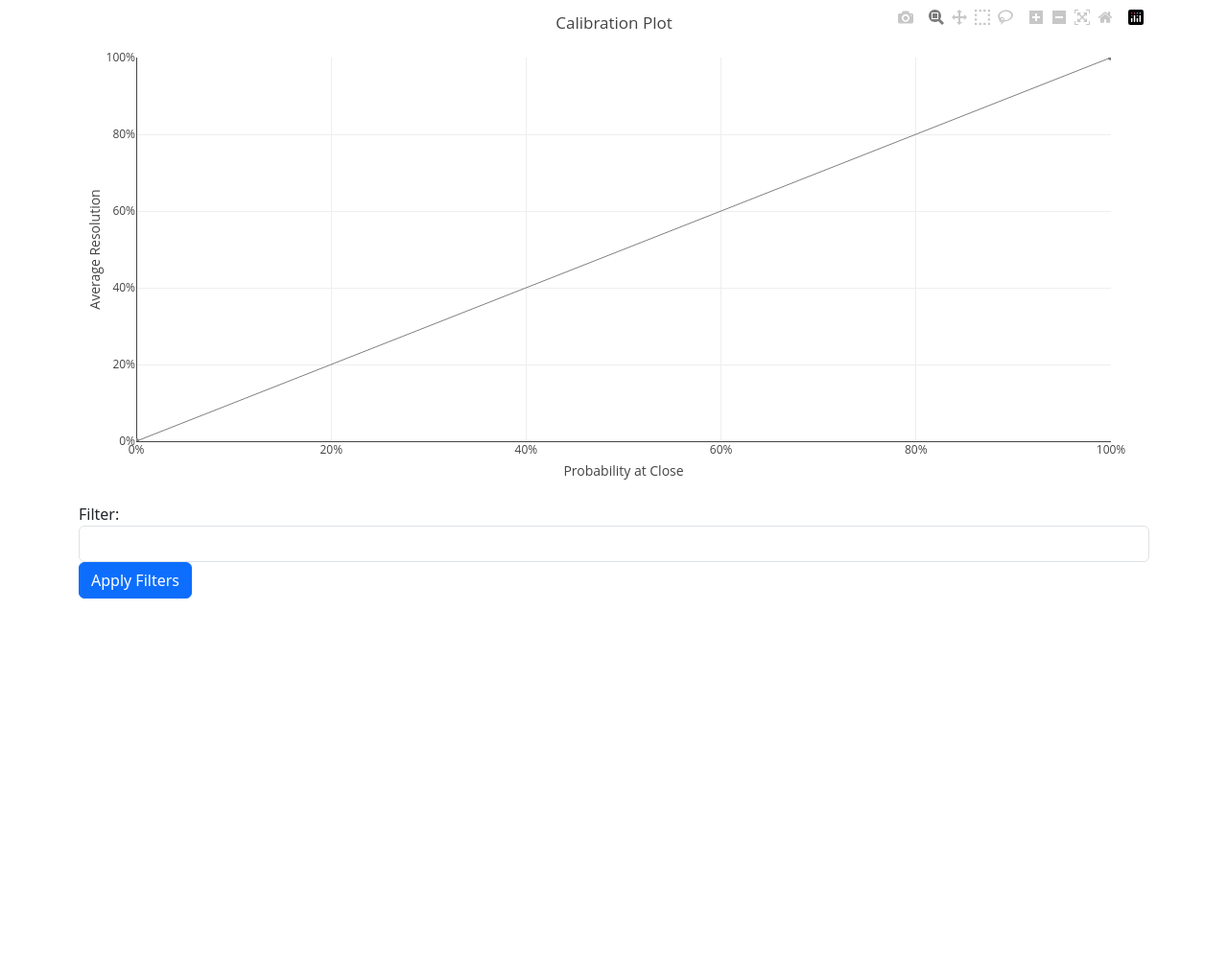
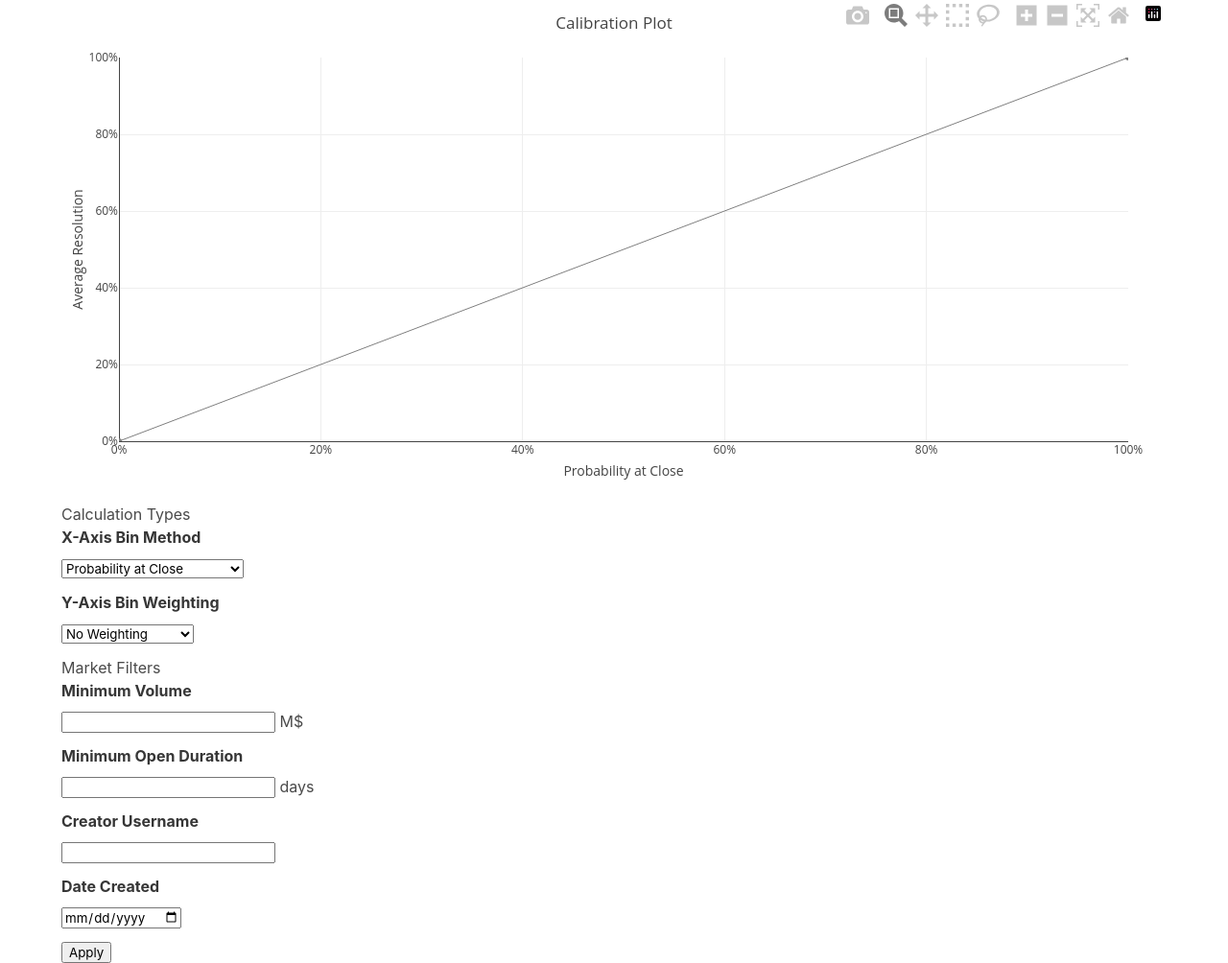
Before and after one commit to wasabipesto/calibration-site, a Flask app: page /manifold in a window 1280 px wide. Shown: the whole page at 96% size. Before the commit the page ends 624 px from the top, so only its background shows below. Run offline with Flask 3, Linux system fonts and the light colour scheme; data that the repository does not hold is empty; some libraries are stand-ins or nearby versions.

Commit message:
basic filtering

```diff
--- a/app.py
+++ b/app.py
@@ -20,11 +20,10 @@ class Market(BaseModel):
     creator_username = pw.CharField()
     created_date = pw.DateTimeField()
     closed_date = pw.DateTimeField()
-    open_days = pw.IntegerField()
-    market_volume = pw.IntegerField()
+    volume = pw.IntegerField()
     resolved_date = pw.DateTimeField()
     resolved_prob = pw.DecimalField()
-    prob_at_resolution = pw.DecimalField()
+    prob_at_close = pw.DecimalField()
 
 app = Flask(__name__)
 scheduler = BackgroundScheduler()
@@ -83,7 +82,7 @@ def get_resolved_prob(market):
     else:
         raise ValueError('Could not get resolved probability:', market)
 
-def get_prob_at_resolution(market):
+def prob_at_close(market):
     return market['probability']
 
 def refresh_data():
@@ -110,11 +109,10 @@ def refresh_data():
                 'creator_username': market['creatorUsername'],
                 'created_date': get_timestamp(market, 'createdTime'),
                 'closed_date': get_timestamp(market, 'closeTime'),
-                'open_days': (get_timestamp(market, 'closeTime') - get_timestamp(market, 'createdTime')).days,
-                'market_volume': market['volume'],
+                'volume': market['volume'],
                 'resolved_date': get_timestamp(market, 'resolutionTime'),
                 'resolved_prob': get_resolved_prob(market),
-                'prob_at_resolution': get_prob_at_resolution(market),
+                'prob_at_close': prob_at_close(market),
             })
 
     if len(newly_resolved_markets):
@@ -143,12 +141,38 @@ def index_manifold():
 def get_data():
     print('Fulfilling request for data...')
 
-    # get filter parameters from the request
-    filters = request.form.getlist('filter')
-    print(filters)
+    # get all markets
+    markets_filtered = Market.select()
+    # filter by each criteria
+    if request.form.get('min_volume'):
+        markets_filtered = markets_filtered.where(
+            Market.volume >= request.form.get('min_volume')
+        )
+    if request.form.get('min_open_days'):
+        markets_filtered = markets_filtered.where(
+            (Market.created_date - Market.closed_date).days >= request.form.get('min_open_days')
+        )
 
-    xaxis_attr = 'prob_at_resolution' # TODO: vary by method
-    markets_filtered = Market.select() # TODO: add filters
+    # set x-axis method
+    if request.form.get('xbin_modifier') in [
+        'prob_at_close',
+        #'prob_at_midpoint',
+        #'prob_time_weighted',
+    ]:
+        xaxis_attr = request.form.get('xbin_modifier')
+    else:
+        xaxis_attr = 'prob_at_close'
+
+    # set y-axis weight
+    ybin_weight_attr_map = {
+        'weight_by_volume': 'volume',
+        #'weight_by_payout': 'value',
+        #'weight_by_traders': 'traders',
+    }
+    if request.form.get('ybin_modifier') in ybin_weight_attr_map.keys():
+        yaxis_attr = ybin_weight_attr_map[request.form.get('ybin_modifier')]
+    else:
+        yaxis_attr = 'weight_none'
 
     # collect data in x-axis buckets
     buckets = {}
@@ -157,10 +181,12 @@ def get_data():
         b = round(float(market[xaxis_attr]),bucket_size) + 1/10**bucket_size/2
         if not b in buckets.keys():
             buckets.update({b:[]})
-        buckets[b].append(market['resolved_prob'])
+        if yaxis_attr == 'none':
+            buckets[b].append(market['resolved_prob'])
+        else:
+            buckets[b].append(market['resolved_prob']*market[yaxis_attr])
 
     # average everything out
-    # TODO: add customizable weights
     data = {
         'x': list(buckets.keys()),
         'y': [np.average(i) for i in buckets.values()]
@@ -172,7 +198,8 @@ if __name__ == "__main__":
         refresh_data,
         'interval',
         minutes=5,
-        start_date=(datetime.now()+timedelta(seconds=5))
+        start_date=(datetime.now()+timedelta(seconds=15))
         )
     scheduler.start()
     serve(app, listen='*:80')
+    print('App started.')
--- a/templates/manifold.html
+++ b/templates/manifold.html
@@ -4,31 +4,78 @@
     <title>Manifold Calibration</title>
     <meta charset="utf-8">
     <meta name="viewport" content="width=device-width, initial-scale=1">
-    <link href="https://cdn.jsdelivr.net/npm/bootstrap@5.3.0/dist/css/bootstrap.min.css" rel="stylesheet" integrity="sha384-9ndCyUaIbzAi2FUVXJi0CjmCapSmO7SnpJef0486qhLnuZ2cdeRhO02iuK6FUUVM" crossorigin="anonymous">
+    <link rel="stylesheet" href="https://cdn.jsdelivr.net/npm/bulma@0.9.4/css/bulma.min.css">
 </head>
 <body>
     <div class="container">
         <div id="graph"></div>
         <br />
-        <form id="filter-form">
-            <div class="form-group">
-                <label for="filter">Filter:</label>
-                <input type="text" class="form-control" id="filter" name="filter">
+        <form id="options_form">
+            <h3>Calculation Types</h3>
+            <div class="field">
+                <label class="label" for="xbin_modifier">X-Axis Bin Method</label>
+                <div class="control">
+                    <select name="xbin_modifier" id="xbin_modifier">
+                        <option value="prob_at_close">Probability at Close</option>
+                        <option value="prob_at_midpoint">Probability at Midpoint</option>
+                        <option value="prob_time_weighted">Time-Weighted Probability</option>
+                    </select>
+                </div>
             </div>
-            <button type="submit" class="btn btn-primary">Apply Filters</button>
+            <div class="field">
+                <label class="label" for="ybin_modifier">Y-Axis Bin Weighting</label>
+                <div class="control">
+                    <select name="ybin_modifier" id="ybin_modifier">
+                        <option value="weight_none">No Weighting</option>
+                        <option value="weight_by_volume">Weight by Volume</option>
+                        <option value="weight_by_payout">Weight by Payout</option>
+                        <option value="weight_by_traders">Weight by Traders</option>
+                    </select>
+                </div>
+            </div>
+            <h3>Market Filters</h3>
+            <div class="field">
+                <label class="label" for="min_volume">Minimum Volume</label>
+                <div class="control">
+                    <input type="number" name="min_volume" id="min_volume"> M$
+                </div>
+            </div>
+            <div class="field">
+                <label class="label" for="min_open_days">Minimum Open Duration</label>
+                <div class="control">
+                    <input type="number" name="min_open_days" id="min_open_days"> days
+                </div>
+            </div>
+            <div class="field">
+                <label class="label" for="creator_username">Creator Username</label>
+                <div class="control">
+                    <input type="text" name="creator_username" id="creator_username">
+                </div>
+            </div>
+            <div class="field">
+                <label class="label" for="date_created">Date Created</label>
+                <div class="control">
+                    <input type="date" name="date_created" id="date_created">
+                </div>
+            </div>
+            <div class="control">
+                <button type="submit">Apply</button>
+            </div>
         </form>
     </div>
-    <script src="https://cdn.jsdelivr.net/npm/bootstrap@5.3.0/dist/js/bootstrap.bundle.min.js" integrity="sha384-geWF76RCwLtnZ8qwWowPQNguL3RmwHVBC9FhGdlKrxdiJJigb/j/68SIy3Te4Bkz" crossorigin="anonymous"></script>
     <script src="https://cdn.plot.ly/plotly-latest.min.js"></script>
     <script>
-        document.getElementById('filter-form').addEventListener('submit', function(event) {
+        document.getElementById('options_form').addEventListener('submit', function(event) {
             event.preventDefault();
-            var filterValue = document.getElementById('filter').value;
             // Send AJAX request to the backend
             fetch('/manifold/get_data', {
                 method: 'POST',
                 body: new URLSearchParams({
-                    'filter': filterValue
+                    'trigger': 'user_submit',
+                    'xbin_modifier': document.getElementById('xbin_modifier').value,
+                    'ybin_modifier': document.getElementById('ybin_modifier').value,
+                    'min_volume': document.getElementById('min_volume').value,
+                    'min_open_days': document.getElementById('min_open_days').value,
                 })
             })
             .then(response => response.json())
@@ -41,7 +88,7 @@
             fetch('/manifold/get_data', {
                 method: 'POST',
                 body: new URLSearchParams({
-                    'filter': 'default'
+                    'trigger': 'pageload',
                 })
             })
             .then(response => response.json())
```
Also changed, not shown: README.md.
